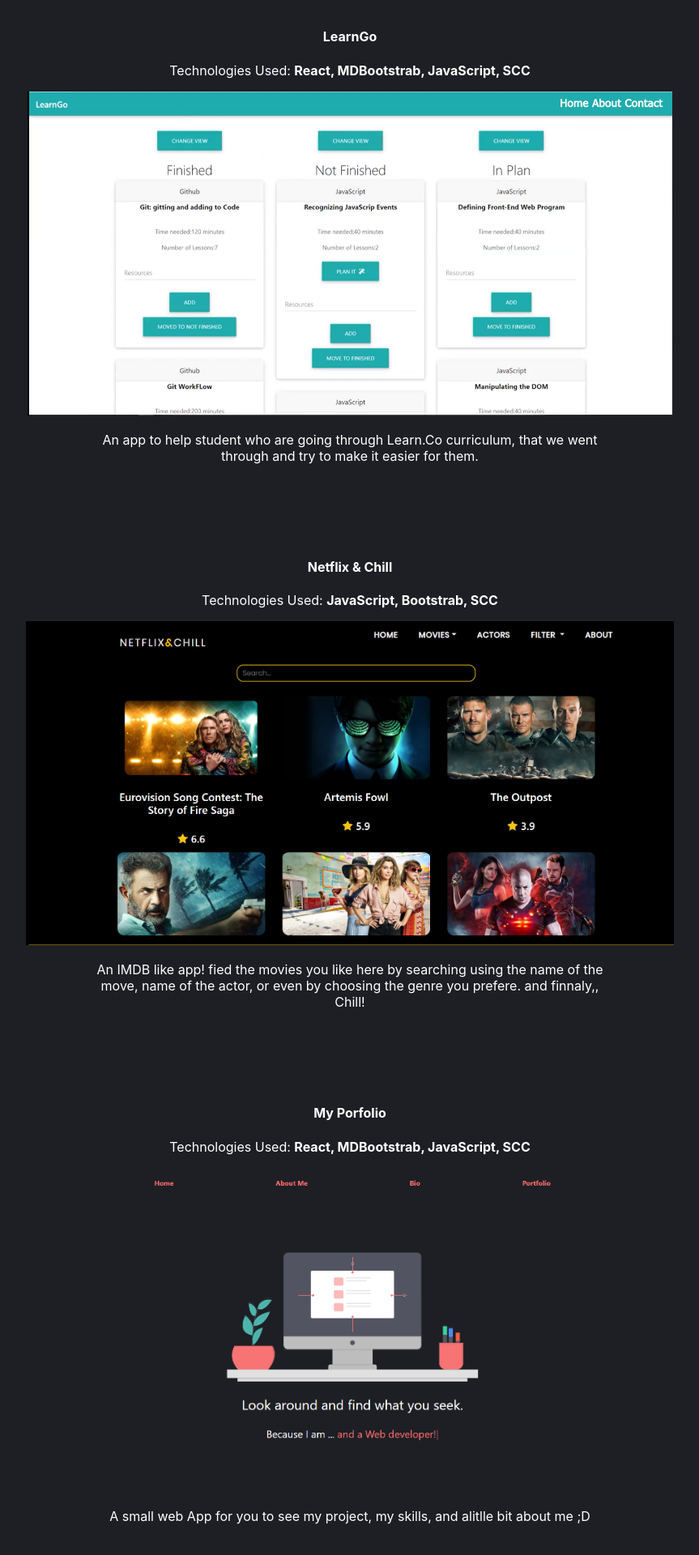
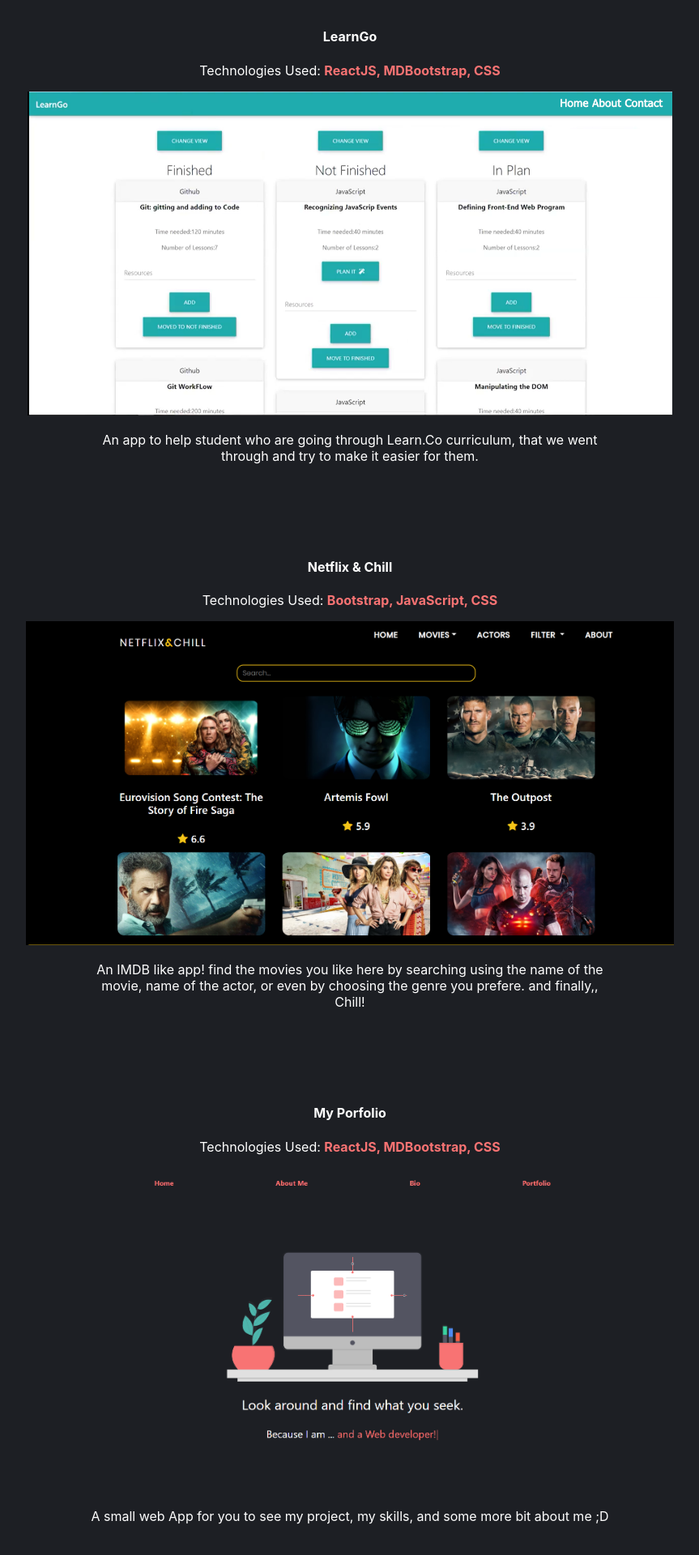
Before and after one commit to Dara-D/portfolio, a React (Create React App) app: page /Portfolio in a window 1280 px wide. Shown: the part 214-2134 px from the top of the page at 81% size, without its empty margins (208-1071 px from the left). Built offline with nearby package versions, Linux system fonts and the light colour scheme.

Commit message:
cleaned the codes

```diff
--- a/src/App.css
+++ b/src/App.css
@@ -81,7 +81,12 @@
   font-size: 2rem;
 }
 .typedHome {
-  color: white;
+  color: #f87373;
+}
+
+span{
+  color: #f87373;
+font-weight: bold;
 }
 
 .Navitem {
--- a/src/Components/AnimationHome.jsx
+++ b/src/Components/AnimationHome.jsx
@@ -1,5 +1,4 @@
 import React from 'react';
-import startBtn from './startBtn.svg'
 import pc from './pc.svg'
 import '../App.css';
 import Typed from 'react-typed';
--- a/src/Components/Contact.jsx
+++ b/src/Components/Contact.jsx
@@ -3,12 +3,7 @@
 
 import {
   MDBBtn,
-  MDBCard,
-  MDBCardBody,
-  MDBCardImage,
-  MDBCardTitle,
   MDBCardText,
-  MDBRow,
   MDBCol,
   MDBIcon,
 } from "mdbreact";
--- a/src/Components/Projects.jsx
+++ b/src/Components/Projects.jsx
@@ -28,9 +28,9 @@
             <MDBCol style={{ maxWidth: "50rem" }}>
               <MDBCard>
               <MDBCardTitle>LearnGo</MDBCardTitle>
-              <p>Technologies Used: <b>React, MDBootstrab, JavaScript, SCC</b></p>
-
-                <a href="https://hungry-lichterman-b823f1.netlify.app/">
+              <p>Technologies Used: <span>ReactJS, MDBootstrap, CSS</span></p>
+                <a href="https://github.com/bahaadabbagh/learnGo" target="_blank">
+                {/* <a href="https://hungry-lichterman-b823f1.netlify.app/" target="_blank"> */}
                   <MDBCardImage className="proImg" style={{ height: "25rem"}} src={LearnGoImg} />
                 </a>
                 <MDBCardBody className="text-center">
@@ -39,12 +39,7 @@
                     through Learn.Co curriculum, that we went through and try to make it
                     easier for them.
                   </MDBCardText>
-                  <a href="#!" className="icons-sm li-ic ml-1">
-                    <MDBIcon fab icon="linkedin-in" />
-                  </a>
-                  <a href="#!" className="icons-sm tw-ic ml-1">
-                    <MDBIcon fab icon="twitter" />
-                  </a>
+
                   <a href="#!" className="icons-sm fb-ic ml-1">
                     <MDBIcon fab icon="facebook-f" />
                   </a>
@@ -59,25 +54,20 @@
             <MDBCol style={{ maxWidth: "50rem" }}>
               <MDBCard>
               <MDBCardTitle>Netflix & Chill</MDBCardTitle>
-              <p>Technologies Used: <b>JavaScript, Bootstrab, SCC</b></p>
+              <p>Technologies Used: <span>Bootstrap, JavaScript, CSS</span></p>
 
 
-                <a href="/About">
+                <a href="/About" target="_blank">
                   <MDBCardImage style={{ height: "25rem" }} src={MovieImg} />
                 </a>
                 <MDBCardBody className="text-center">
                   <MDBCardText className='projDis'>
-                    An IMDB like app! fied the movies you like here by searching using the name of the move, name of the actor, or even by choosing the genre you prefere. and finnaly,, Chill!
+                    An IMDB like app! find the movies you like here by searching using the name of the movie, name of the actor, or even by choosing the genre you prefere. and finally,, Chill!
                   </MDBCardText>
                   <a href="#!" className="icons-sm li-ic ml-1">
                     <MDBIcon fab icon="linkedin-in" />
                   </a>
-                  <a href="#!" className="icons-sm tw-ic ml-1">
-                    <MDBIcon fab icon="twitter" />
-                  </a>
-                  <a href="#!" className="icons-sm fb-ic ml-1">
-                    <MDBIcon fab icon="facebook-f" />
-                  </a>
+
                 </MDBCardBody>
               </MDBCard>
             </MDBCol>
@@ -89,7 +79,7 @@
             <MDBCol style={{ maxWidth: "50rem" }}>
               <MDBCard>
               <MDBCardTitle>My Porfolio</MDBCardTitle>
-              <p>Technologies Used: <b>React, MDBootstrab, JavaScript, SCC</b></p>
+              <p>Technologies Used: <span>ReactJS, MDBootstrap, CSS</span></p>
 
 
                 <a href="/">
@@ -97,17 +87,12 @@
                 </a>
                 <MDBCardBody className="text-center">
                   <MDBCardText className='projDis'>
-                    A small web App for you to see my project, my skills, and alitlle bit about me ;D
+                    A small web App for you to see my project, my skills, and some more bit about me ;D
                   </MDBCardText>
                   <a href="#!" className="icons-sm li-ic ml-1">
                     <MDBIcon fab icon="linkedin-in" />
                   </a>
-                  <a href="#!" className="icons-sm tw-ic ml-1">
-                    <MDBIcon fab icon="twitter" />
-                  </a>
-                  <a href="#!" className="icons-sm fb-ic ml-1">
-                    <MDBIcon fab icon="facebook-f" />
-                  </a>
+
                 </MDBCardBody>
               </MDBCard>
             </MDBCol>
```
Also changed, not shown: src/Components/About.jsx (+2 -17 lines), src/Components/NavComponent.jsx (+1 -19 lines), src/Components/Bio.jsx (line endings or trailing spaces), src/Components/Home.jsx (line endings or trailing spaces).
